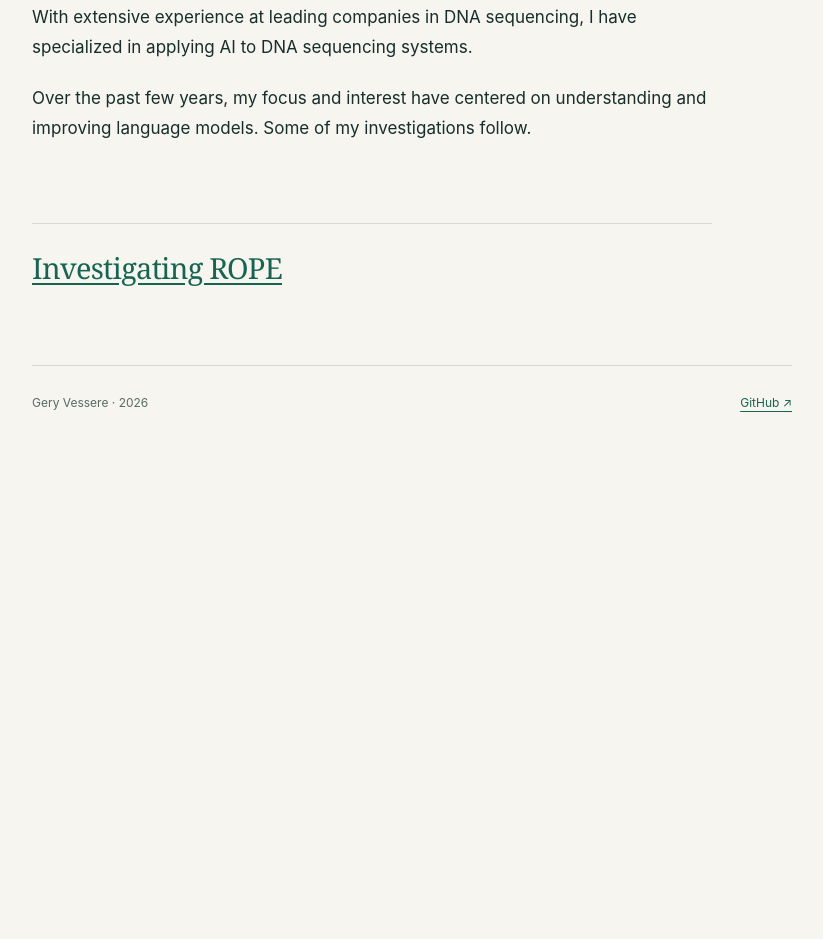
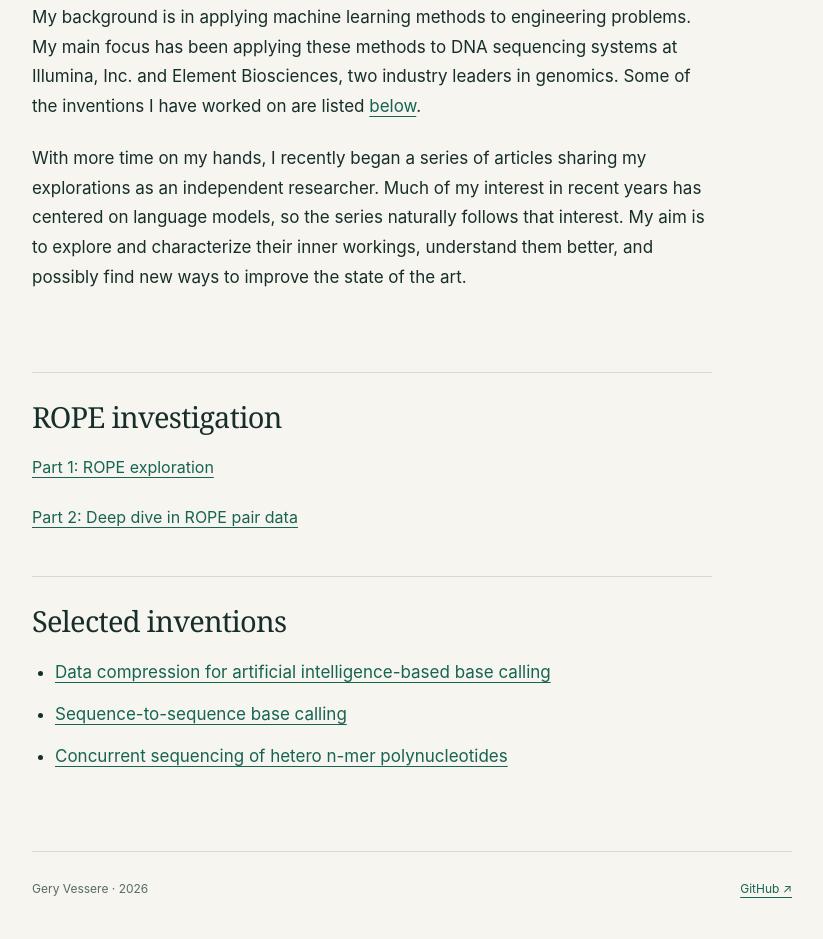
Before and after one commit to gvessere/gvessere.github.io, a plain HTML site: page index.html in a window 1280 px wide. Shown: the part 559-1498 px from the top of the page, without its empty margins (228-1051 px from the left). Before the commit the page ends 1012 px from the top, so only its background shows below. Drawn offline with Linux system fonts and the light colour scheme.

Commit message:
Revise biography and link both ROPE articles

```diff
--- a/index.html
+++ b/index.html
@@ -32,11 +32,21 @@
     <section class="bio-section" id="about">
       <h2>About Me</h2>
       <p>I am an AI Research Engineer with broad industry experience. Over the past two decades, my work has focused on scientific computing, training AI models, and researching and implementing efficient solutions to practical problems.</p>
-      <p>With extensive experience at leading companies in DNA sequencing, I have specialized in applying AI to DNA sequencing systems.</p>
-      <p>Over the past few years, my focus and interest have centered on understanding and improving language models. Some of my investigations follow.</p>
+      <p>My background is in applying machine learning methods to engineering problems. My main focus has been applying these methods to DNA sequencing systems at Illumina, Inc. and Element Biosciences, two industry leaders in genomics. Some of the inventions I have worked on are listed <a href="#inventions">below</a>.</p>
+      <p>With more time on my hands, I recently began a series of articles sharing my explorations as an independent researcher. Much of my interest in recent years has centered on language models, so the series naturally follows that interest. My aim is to explore and characterize their inner workings, understand them better, and possibly find new ways to improve the state of the art.</p>
     </section>
     <section class="personal-notes" id="notes">
-      <h2><a href="https://gvessere.github.io/rope-investigation/">Investigating ROPE</a></h2>
+      <h2>ROPE investigation</h2>
+      <p><a href="https://gvessere.github.io/rope-investigation/index.html">Part 1: ROPE exploration</a></p>
+      <p><a href="https://gvessere.github.io/rope-investigation/rope-in-practice.html">Part 2: Deep dive in ROPE pair data</a></p>
+    </section>
+    <section class="personal-notes" id="inventions">
+      <h2>Selected inventions</h2>
+      <ul>
+        <li><a href="https://patents.google.com/patent/US12591780B2/en">Data compression for artificial intelligence-based base calling</a></li>
+        <li><a href="https://patents.google.com/patent/US20230343414A1/en">Sequence-to-sequence base calling</a></li>
+        <li><a href="https://patents.google.com/patent/WO2023175029A1/en">Concurrent sequencing of hetero n-mer polynucleotides</a></li>
+      </ul>
     </section>
   </main>
   <footer class="site-footer"><span>Gery Vessere · 2026</span><a href="https://github.com/gvessere">GitHub ↗</a></footer>
```
